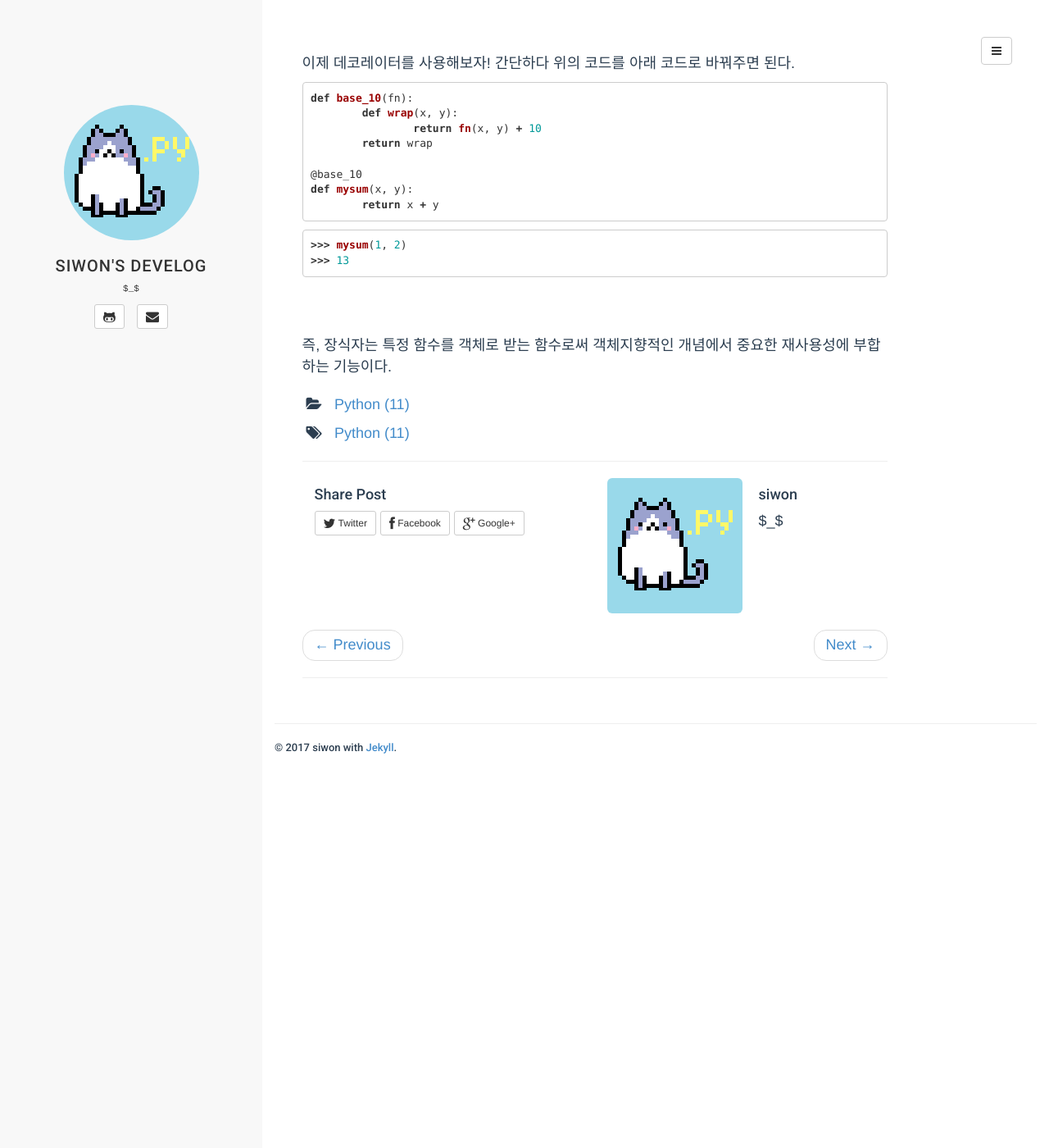
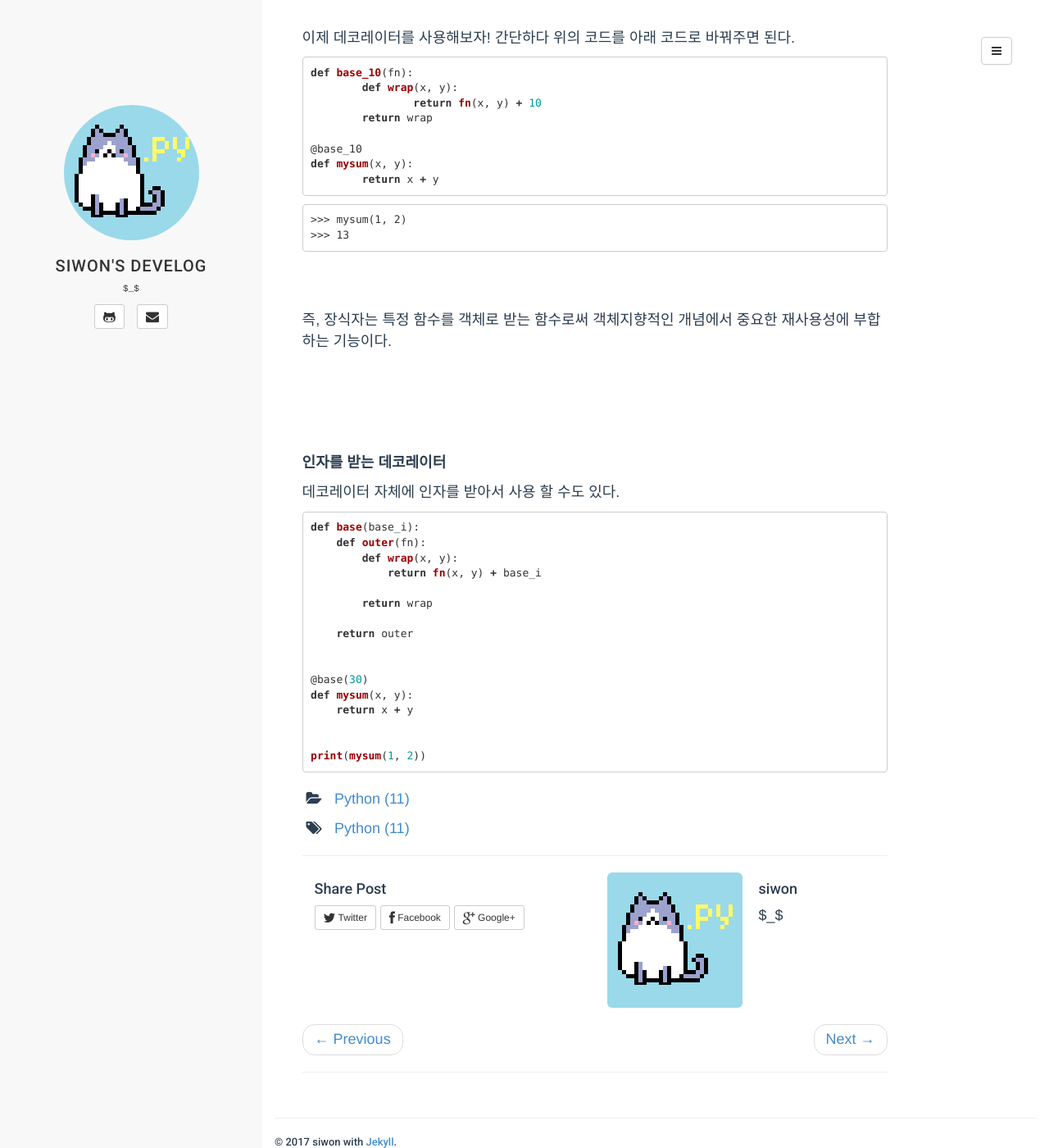
Before and after one commit to 2siwon/2siwon.github.io, a Jekyll site: the page built from _posts/2017-10-09-python-010-decorator.md, in a window 1280 px wide and 1400 px high, scrolled down 1475 px. Shown: the whole window at 82% size. Built offline with Jekyll 4.4.1, drawn with Linux system fonts in a browser that asks for light colours; comment, search, counter and statistics services are not loaded; before the commit the page ends 2406 px from its top, so only the background shows below that; some of the changed text lies outside the part shown.

Commit message:
update python-010-decorator

````diff
--- a/_posts/2017-10-09-python-010-decorator.md
+++ b/_posts/2017-10-09-python-010-decorator.md
@@ -30,27 +30,24 @@ tag: [Python]
 아래 예제와 같이 람다도 함수처럼 묶어서 사용 가능하다.
 
 ```python
-def mysum():
-  fn = lambda x,y : x + y
-  return fn
-
-myfn = mysum()
-```
-
-```python
+>>> def mysum():
+...	 	fn = lambda x,y : x + y
+...		return = fn
+>>>
+>>> myfn = mysum()
 >>> myfn(1, 2)
 >>> 3
->>> # 또는
+>>>
 >>> mysum()(1, 2)
 >>> 3
 ```
 
-```python
+```
 >>> lambda x,y : x + y
 >>> <function __main__.<lambda>>
 ```
 
-```python
+```
 >>> (lambda x,y : x + y)(1, 2)
 >>> 3
 ```
@@ -95,7 +92,7 @@ def mysum(x, y):
 	return x + y
 ```
 
-```python
+```
 >>> mysum(1, 2)
 >>> 13
 ```
@@ -103,3 +100,28 @@ def mysum(x, y):
 <br><br>
 
 즉, 장식자는 특정 함수를 객체로 받는 함수로써 객체지향적인 개념에서 중요한 재사용성에 부합하는 기능이다.
+
+<br><br><br><br>
+
+**인자를 받는 데코레이터**
+
+데코레이터 자체에 인자를 받아서 사용 할 수도 있다.
+
+```python
+def base(base_i):
+    def outer(fn):
+        def wrap(x, y):
+            return fn(x, y) + base_i
+
+        return wrap
+
+    return outer
+
+
+@base(30)
+def mysum(x, y):
+    return x + y
+
+
+print(mysum(1, 2))
+```
````
